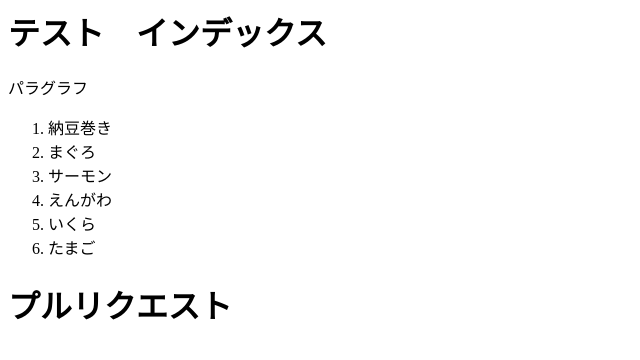
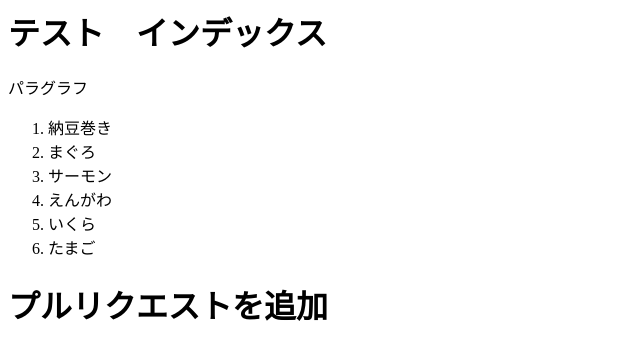
Before and after one commit to TS0501/git_test, a plain HTML site: page index.html in a window 1280 px wide. Shown: the whole page, without its empty margins (0-640 px from the left). Drawn offline with Linux system fonts and the light colour scheme.

Commit message:
fix index.html line=14

```diff
--- a/index.html
+++ b/index.html
@@ -11,4 +11,4 @@
     <li>たまご</li>
 </ol>
 
-<h1>プルリクエスト</h1>
+<h1>プルリクエストを追加</h1>
```
